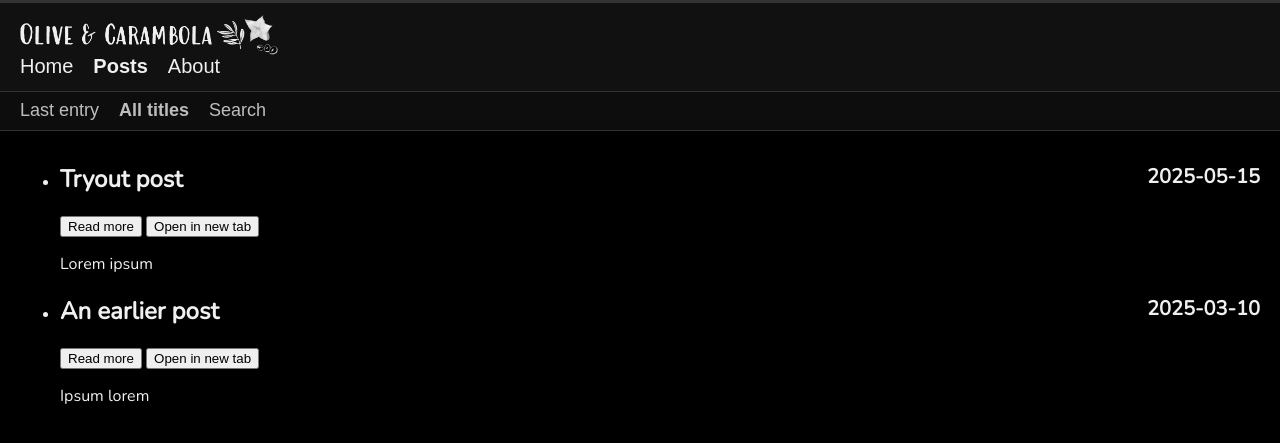
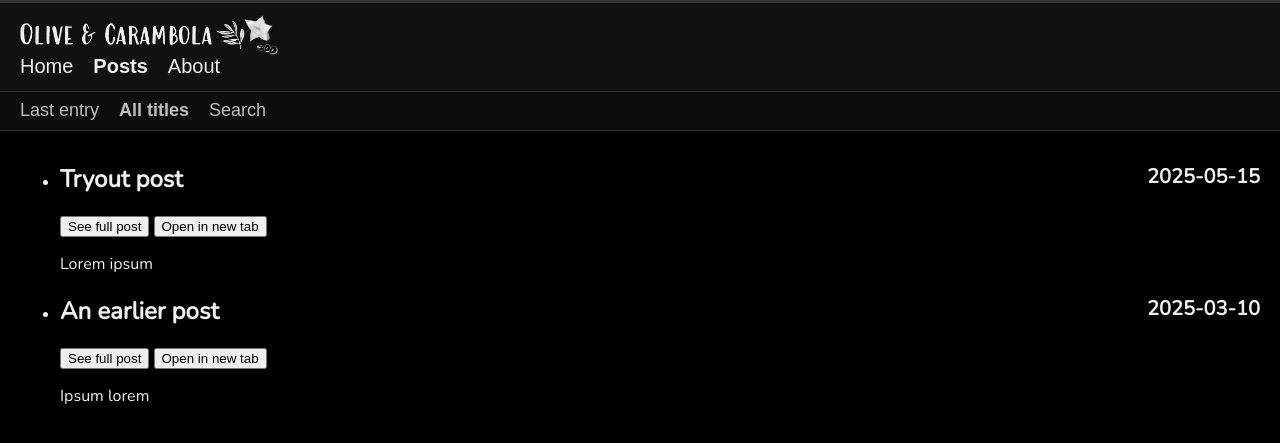
Before and after one commit to olivecarambola/logbook, a Jekyll site: the page built from post_all.md, in a window 1280 px wide. Shown: the top 443 px of the page. Built offline with Jekyll 4.4.1, drawn with Linux system fonts in a browser that asks for light colours; some web fonts are replaced.

Commit message:
Update allposts.html

```diff
--- a/_layouts/allposts.html
+++ b/_layouts/allposts.html
@@ -35,7 +35,7 @@
                 {{ post.title }}
                 <small style="float:right;">{{ post.date | date: "%Y-%m-%d" }}</small>
               </h2>
-              <button class="toggle-content" data-target="content-{{ forloop.index }}">Read more</button>
+              <button class="toggle-content" data-target="content-{{ forloop.index }}">See full post</button>
               <button onclick="window.open('{{ post.url }}', '_blank')">Open in new tab</button>
               <p class="summary" id="summary-{{ forloop.index }}">{{ post.summary }}</p>
               <div class="full-content" id="content-{{ forloop.index }}" style="display:none;">
```
